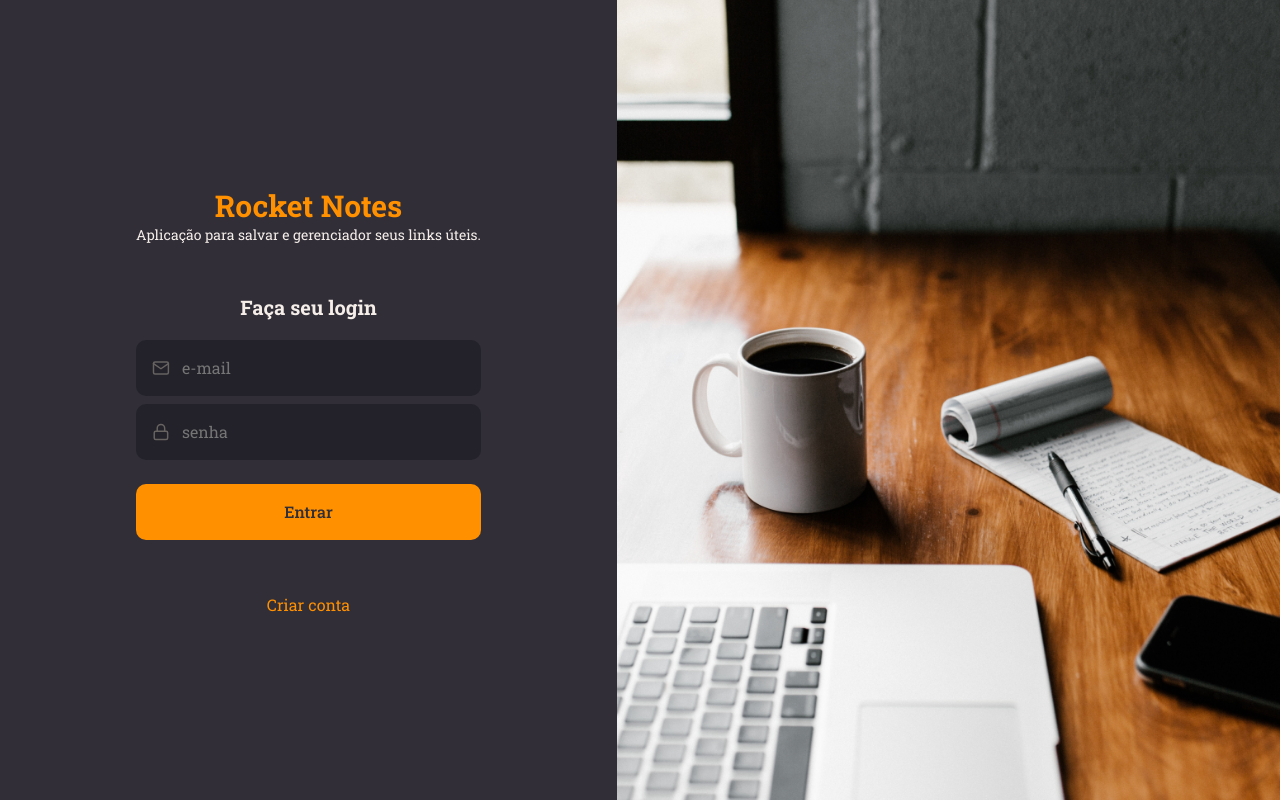
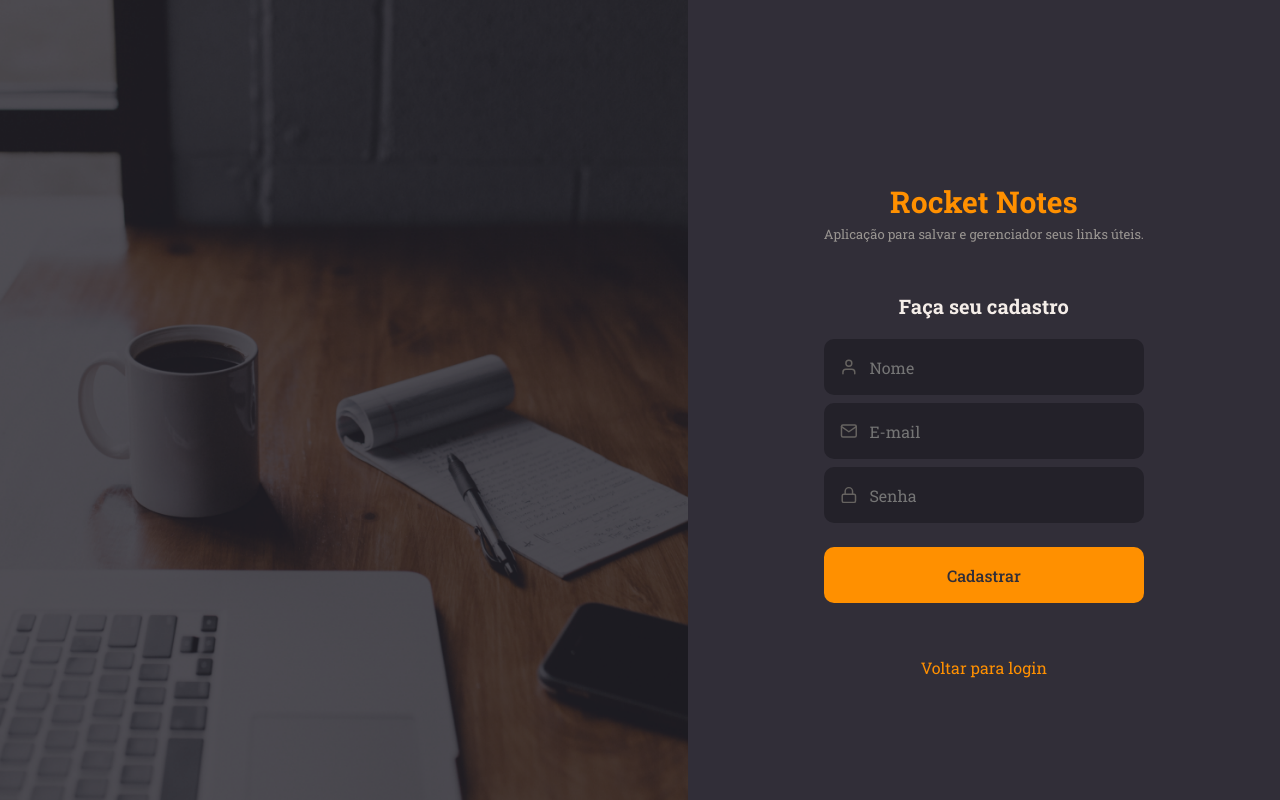
Before and after one commit to lyrisnunes/central-filme-frontend, a React (Vite) app: page / in a window 1280 px wide. Built offline with nearby package versions, Linux system fonts and the light colour scheme.

Commit message:
Atualização

```diff
--- a/src/pages/SignIn/styles.js
+++ b/src/pages/SignIn/styles.js
@@ -8,7 +8,7 @@ export const Container = styled.div`
 `;
 
 export const Form = styled.form`
-   padding: 0 13.6rem;
+   padding: 0 13rem;
 
    display: flex;
    flex-direction: column;
@@ -22,6 +22,8 @@ export const Form = styled.form`
 
    > p{
       font-size: 1.4rem;
+      text-align: center;
+      color: ${({theme})=> theme.COLORS.GRAY_100};
    }
 
    > h2{
--- a/src/pages/SignUp/index.jsx
+++ b/src/pages/SignUp/index.jsx
@@ -1,5 +1,5 @@
 import {Container, Form, Background} from './styles';
-import { FiMail, FiLock} from 'react-icons/fi'
+import { FiMail, FiLock, FiUser} from 'react-icons/fi'
 
 import {Input} from '../../components/Input'
 import {Button} from '../../components/Button'
@@ -7,20 +7,22 @@ import {Button} from '../../components/Button'
 export function SignUp(){
    return(
       <Container>
+         <Background/>
          <Form>
             <h1>Rocket Notes</h1>
             <p>Aplicação para salvar e gerenciador seus links úteis.</p>
 
-            <h2>Faça seu login</h2>
+            <h2>Faça seu cadastro</h2>
 
-            <Input placeholder="e-mail" type="text" icon={FiMail} />
-            <Input placeholder="senha" type="password" icon={FiLock} />
+            <Input placeholder="Nome" type="text" icon={FiUser} />
+            <Input placeholder="E-mail" type="text" icon={FiMail} />
+            <Input placeholder="Senha" type="password" icon={FiLock} />
 
-            <Button title="Entrar"/>
+            <Button title="Cadastrar"/>
 
-            <a href="#">Criar conta</a>
+            <a href="#">Voltar para login</a>
          </Form>
-         <Background/>
+
       </Container>
    )
 }
--- a/src/pages/SignUp/styles.js
+++ b/src/pages/SignUp/styles.js
@@ -17,11 +17,15 @@ export const Form = styled.form`
 
    > h1{
       font-size: 3rem;
+      margin-bottom: .4rem;
+      margin-top: 6rem;
       color: ${({theme})=> theme.COLORS.ORANGE};
    }
 
    > p{
-      font-size: 1.4rem;
+      font-size: 1.3rem;
+      text-align: center;
+      color: ${({theme})=> theme.COLORS.GRAY_100};
    }
 
    > h2{
```
Also changed, not shown: src/img/img.png, src/pages/Profile/index.jsx (added), src/pages/Profile/styles.js (added).
